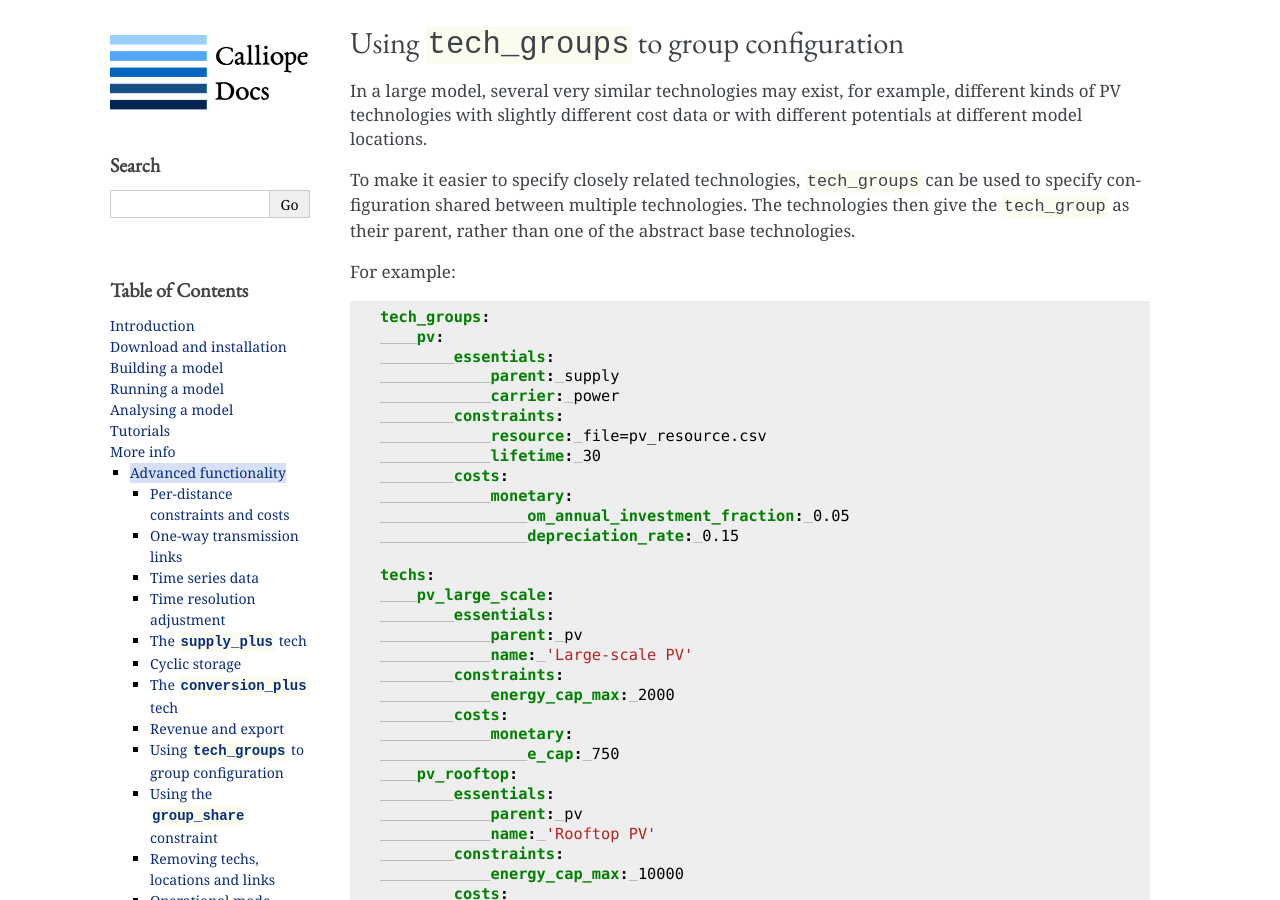
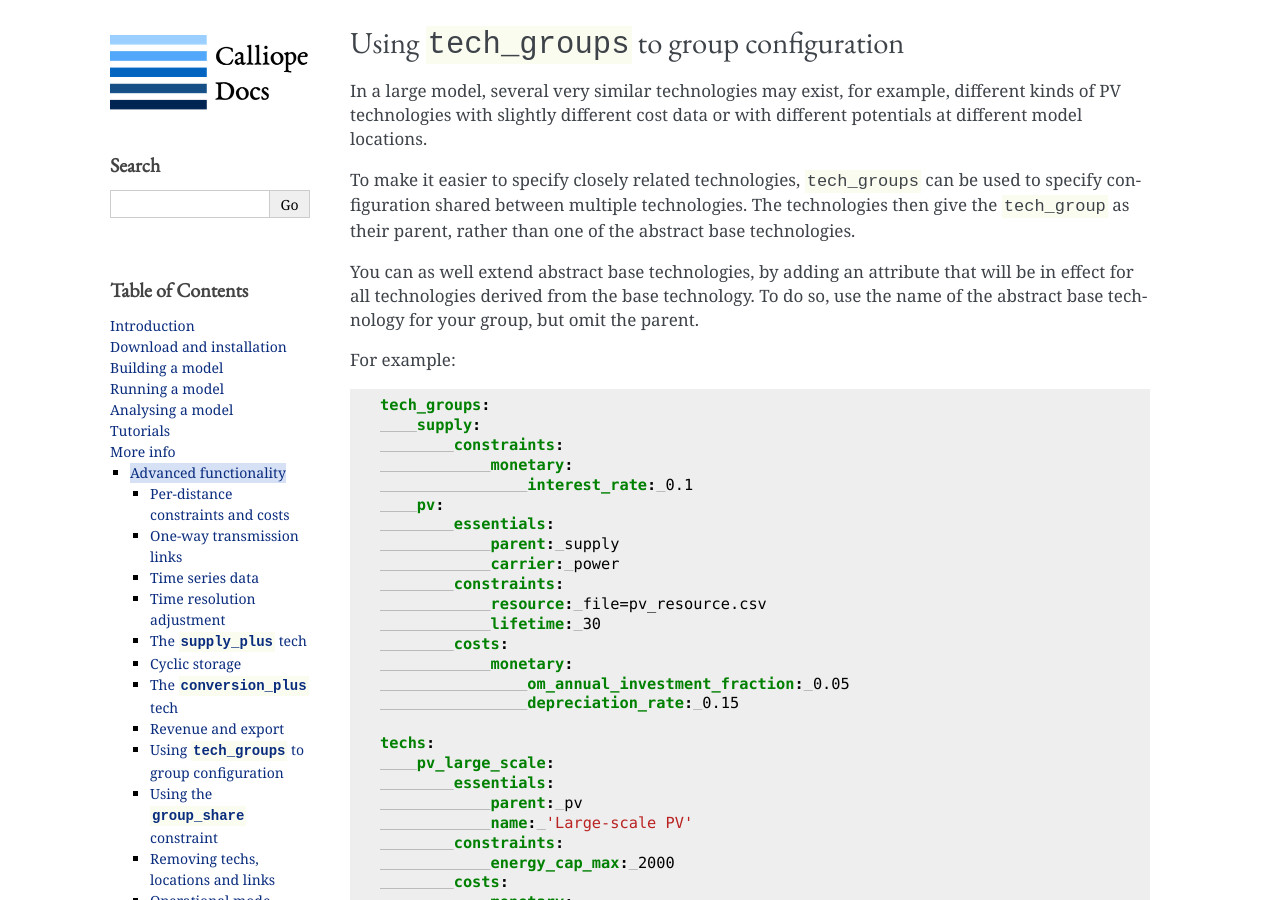
Before and after one commit to calliope-project/calliope, a Sphinx documentation site: the page built from doc/user/ref_advanced_func.rst, in a window 1280 px wide and 900 px high, scrolled down 9886 px. Built offline with Sphinx 7.4.7, drawn with Linux system fonts in a browser that asks for light colours; pages that are not in the unit, such as notebooks, are missing from menus; a script that is not in the unit is left out.

Commit message:
Fix documentation on amendments of abstract base tech groups

```diff
--- a/changelog.rst
+++ b/changelog.rst
@@ -6,6 +6,7 @@ Release History
 0.6.4 (dev)
 -----------
 
+|fixed| Updated documentation on amendments of abstract base technology groups
 
 0.6.3 (2018-10-03)
 ------------------
--- a/doc/user/ref_advanced_func.rst
+++ b/doc/user/ref_advanced_func.rst
@@ -347,11 +347,17 @@ In a large model, several very similar technologies may exist, for example, diff
 
 To make it easier to specify closely related technologies, ``tech_groups`` can be used to specify configuration shared between multiple technologies. The technologies then give the ``tech_group`` as their parent, rather than one of the abstract base technologies.
 
+You can as well extend abstract base technologies, by adding an attribute that will be in effect for all technologies derived from the base technology. To do so, use the name of the abstract base technology for your group, but omit the parent.
+
 For example:
 
 .. code-block:: yaml
 
     tech_groups:
+        supply:
+            constraints:
+                monetary:
+                    interest_rate: 0.1
         pv:
             essentials:
                 parent: supply
--- a/doc/user/ref_config_listing.rst
+++ b/doc/user/ref_config_listing.rst
@@ -90,7 +90,7 @@ A technology inherits the configuration that its parent group specifies (which,
 
 .. Note::
 
-   The identifiers of the abstract base tech groups are reserved and cannot be used for a user-defined technology or tech group.
+   The identifiers of the abstract base tech groups are reserved and cannot be used for user-defined technologies. However, you can amend an abstract base technology group for example by a lifetime attribute that will be in effect for all technologies derived from that group (see :ref:`tech_groups`).
 
 The following lists the pre-defined base tech groups and the defaults they provide.
 
```
Also changed, not shown: 1 other file.
